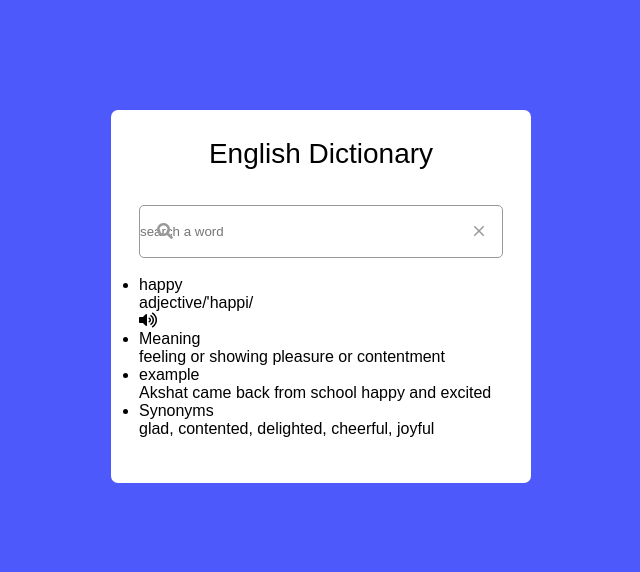
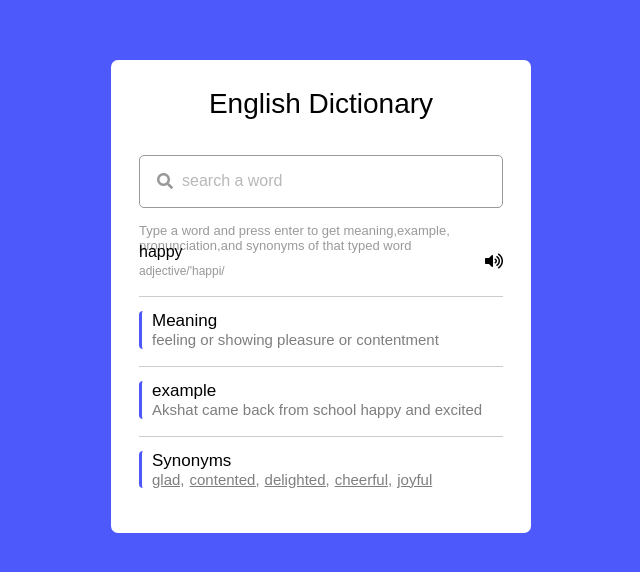
Before and after one commit to akshatsinghania/english-dictionary-app, a plain HTML site: page index.html in a window 1280 px wide. Shown: the part 104-676 px from the top of the page, without its empty margins (319-959 px from the left). Drawn offline with Linux system fonts and the light colour scheme.

Commit message:
partially coded fetch api function and styled the app

```diff
--- a/index.html
+++ b/index.html
@@ -18,10 +18,14 @@
     <div class="wrapper">
       <header>English Dictionary</header>
       <div class="search">
-        <input type="text" placeholder="search a word" />
+        <input type="text" placeholder="search a word" required />
         <i class="fas fa-search"></i>
         <span class="material-icons">close</span>
       </div>
+      <p class="info-text">
+        Type a word and press enter to get meaning,example, pronunciation,and
+        synonyms of that typed word
+      </p>
       <ul>
         <li class="word">
           <div class="details">
@@ -58,5 +62,6 @@
         </div>
       </ul>
     </div>
+    <script src="script.js"></script>
   </body>
 </html>
--- /dev/null
+++ b/script.js
@@ -0,0 +1,11 @@
+const wrapper = document.querySelector(".wrapper");
+searchInput = wrapper.querySelector("input");
+infoText = wrapper.querySelector(".info-text");
+
+function fetchApi(word) {
+  infoText.innerText = `Searching the meaning of <span>${word}</span>`;
+}
+
+searchInput.addEventListener("keyup", (e) => {
+  if (e.key === "Enter" && e.target.value) fetchApi(e.target.value);
+});
--- a/style.css
+++ b/style.css
@@ -31,8 +31,17 @@ body {
   height: 53px;
   width: 100%;
   outline: none;
+  font-size: 16px;
+  padding: 0 42px;
   border-radius: 5px;
   border: 1px solid #999;
+}
+.search input:focus {
+  padding: 0 41px;
+  border: 2px solid #4d59fb;
+}
+.search input::placeholder {
+  color: #b8b8b8;
 }
 .search :where(i, span) {
   position: absolute;
@@ -45,8 +54,71 @@ body {
   font-size: 16px;
   pointer-events: none;
 }
+.search input:focus ~ i {
+  color: #4d59fb;
+}
 .search span {
   right: 15px;
   font-size: 18px;
   cursor: pointer;
+  display: none;
 }
+.search input:valid ~ span {
+  display: block;
+}
+.wrapper .info-text {
+  font-size: 13px;
+  color: #9a9a9a;
+  margin: -3px 0 -10px;
+}
+.wrapper ul {
+  /* display: none; */
+}
+.wrapper ul li {
+  display: flex;
+  align-items: center;
+  margin-bottom: 14px;
+  padding-bottom: 17px;
+  justify-content: space-between;
+  border-bottom: 1px solid #ccc;
+}
+ul li:last-child {
+  margin-bottom: 0px;
+  padding-bottom: 0px;
+  border-bottom: 0px;
+}
+ul.word p {
+  font-size: 22px;
+  font-weight: 500;
+}
+ul .word span {
+  font-size: 12px;
+  color: #989898;
+}
+ul.word i {
+  cursor: pointer;
+  font-size: 15px;
+  color: #999;
+}
+.content li .details {
+  padding-left: 10px;
+  border-radius: 4px 0 0 4px;
+  border-left: 3px solid #4d59fb;
+}
+.content li .details p {
+  font-size: 17px;
+  font-weight: 500;
+}
+.content li .details span {
+  font-size: 15px;
+  color: #7e7e7e;
+}
+.synonyms .details .list {
+  display: flex;
+  flex-wrap: wrap;
+}
+.synonyms .details .list span {
+  cursor: pointer;
+  margin-right: 5px;
+  text-decoration: underline;
+}
```
